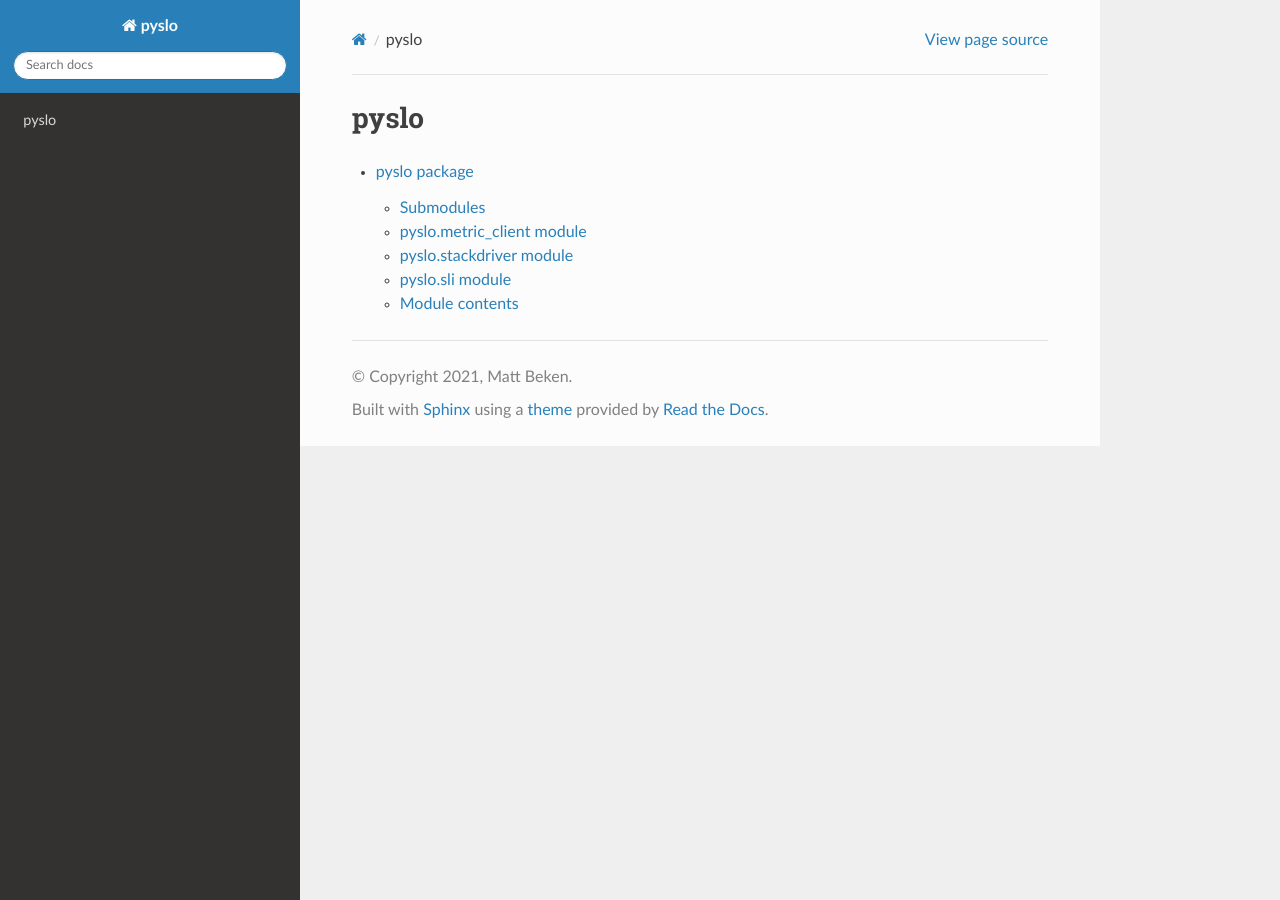
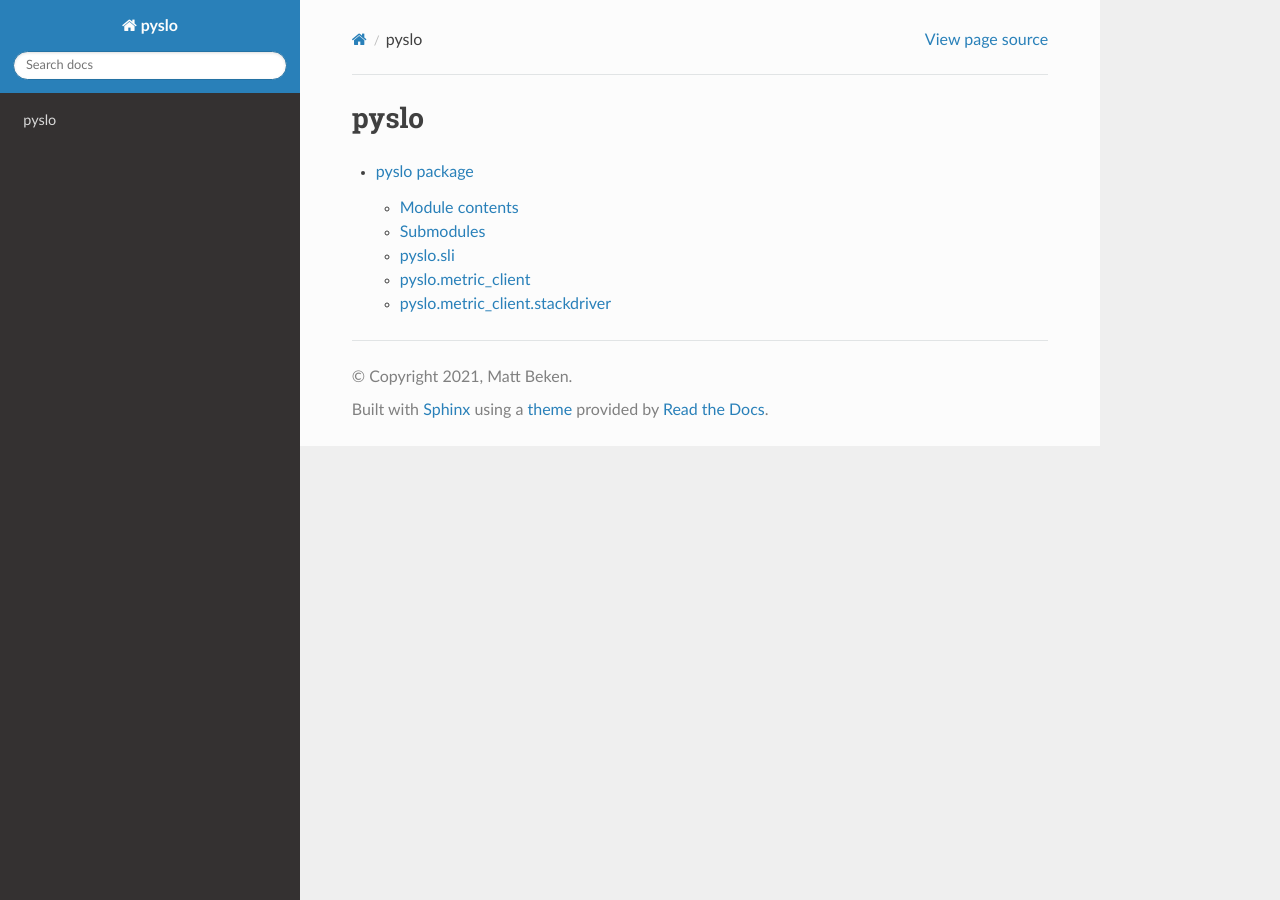
Before and after one commit to mbeken/pyslo, a Sphinx documentation site: the page built from docs/source/modules.rst, in a window 1280 px wide. Built offline with Sphinx 7.4.7 and the Read the Docs theme 2.0.0, drawn with Linux system fonts in a browser that asks for light colours; some of the changed lines change nothing that is shown.

Commit message:
modify doc struct

```diff
--- a/docs/source/pyslo.rst
+++ b/docs/source/pyslo.rst
@@ -1,10 +1,27 @@
 pyslo package
 =============
+
+Module contents
+---------------
+
+.. automodule:: pyslo
+   :members:
+   :undoc-members:
+   :show-inheritance:
 
 Submodules
 ----------
 
-pyslo.metric\_client module
+pyslo.sli
+----------------
+
+.. automodule:: pyslo.sli
+   :members:
+   :undoc-members:
+   :show-inheritance:
+
+
+pyslo.metric\_client
 ---------------------------
 
 .. automodule:: pyslo.metric_client.metric_client
@@ -12,7 +29,7 @@ pyslo.metric\_client module
    :undoc-members:
    :show-inheritance:
 
-pyslo.stackdriver module
+pyslo.metric\_client.stackdriver
 ---------------------------
 
 .. automodule:: pyslo.metric_client.stackdriver.stackdriver_metric_client
@@ -24,20 +41,3 @@ pyslo.stackdriver module
    :members:
    :undoc-members:
    :show-inheritance:
-
-pyslo.sli module
-----------------
-
-.. automodule:: pyslo.sli
-   :members:
-   :undoc-members:
-   :show-inheritance:
-
-
-Module contents
----------------
-
-.. automodule:: pyslo
-   :members:
-   :undoc-members:
-   :show-inheritance:
```
